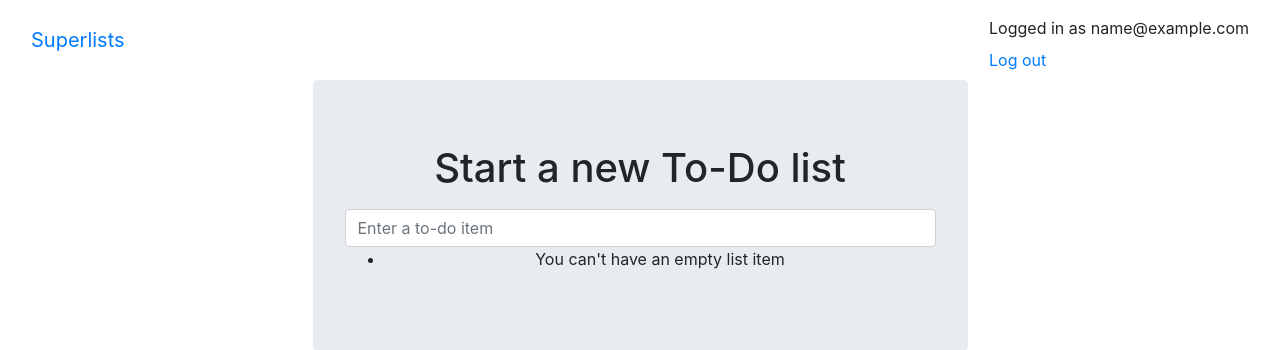
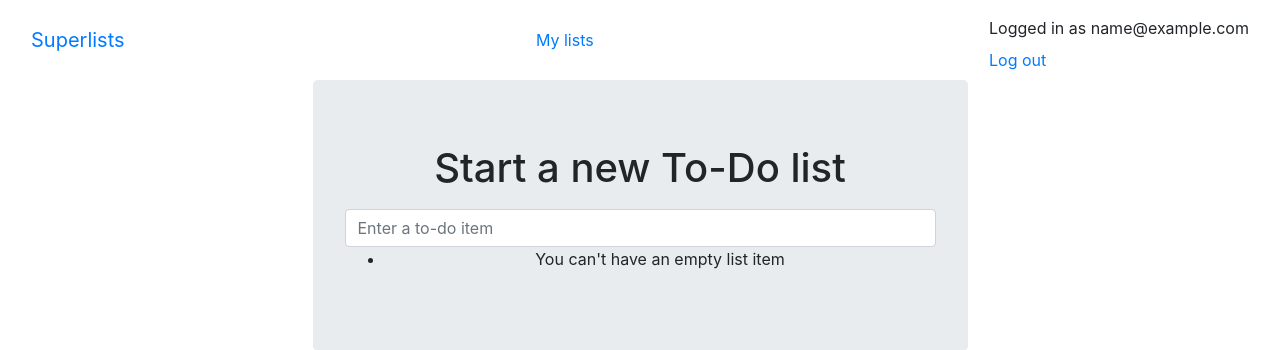
Before and after one commit to yamen225/ObeyTheTestingGoat, a Django app: page /lists/new in a window 1280 px wide. Shown: the top 350 px of the page. Run offline with Django 3.2, Linux system fonts and the light colour scheme; the visitor is signed in with stand-in values (Sample User, id 1); some libraries are stand-ins or nearby versions.

Commit message:
url, placeholder view, and first-cut templates for my_lists

```diff
--- a/lists/templates/base.html
+++ b/lists/templates/base.html
@@ -13,6 +13,9 @@
           <div class="container-fluid">
             <a class="navbar-brand" href="/">Superlists</a>
             {% if user.email %}
+              <ul class="nav navbar-nav navbar-left">
+                <li><a href="{% url 'my_lists' user.email %}">My lists</a></li>
+              </ul>
               <ul class="nav navbar-nav navbar-right">
                 <li class="navbar-text">Logged in as {{ user.email }}</li>
                 <li><a href="{% url 'logout' %}">Log out</a></li>
@@ -45,6 +48,7 @@
           <div class="col-md-6 col-md-offset-3 jumbotron mx-auto">
             <div class="text-center">
               <h1>{% block header_text %}{% endblock %}</h1>
+              {% block list_form%}
               <form method="POST" action="{% block form_action %}{% endblock %}">
                 {{ form.text }}
                 {% csrf_token %}
@@ -54,6 +58,7 @@
                     </div>
                 {% endif %}
               </form>
+              {% endblock %}
             </div>
           </div>
         </div>
@@ -63,6 +68,13 @@
             {% block table %}
             {% endblock %}
           </div>
+        </div>
+
+        <div class="row">
+            <div class="col-md-6 col-md-offset-3 mx-auto">
+                {% block extra_content %}
+                {% endblock %}
+            </div>
         </div>
 
       </div>
--- /dev/null
+++ b/lists/templates/my_lists.html
@@ -0,0 +1,3 @@
+{% extends "base.html" %}
+
+{% block header_text %}My Lists{% endblock %}
--- a/lists/urls.py
+++ b/lists/urls.py
@@ -20,4 +20,5 @@ urlpatterns = [
     path('new', views.new_list, name='new_list'),
     path('<int:list_id>/', views.view_list,
          name='view_list'),
+    path('users/<str:email>/', views.my_lists, name='my_lists'),
 ]
--- a/lists/views.py
+++ b/lists/views.py
@@ -27,3 +27,7 @@ def new_list(request):
         return redirect(list_)
     else:
         return render(request, 'home.html', {"form": form})
+
+
+def my_lists(request, email):
+    return render(request, 'my_lists.html')
```
Also changed, not shown: lists/tests/test_views.py (+7 -0 lines).
